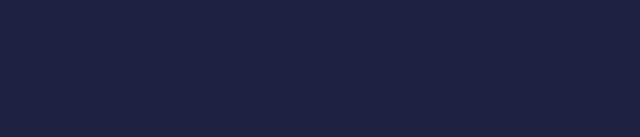
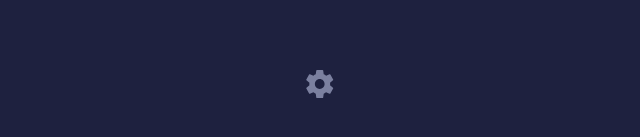
Before and after one commit to GIGAKLIBADZE/pomodoro-app, a React (Vite) app: page /pomodoro in a window 1280 px wide. Shown: the part 533-670 px from the top of the page, without its empty margins (320-960 px from the left). Built offline with nearby package versions, Linux system fonts and the light colour scheme.

Commit message:
add settings icon

```diff
--- /dev/null
+++ b/src/components/SeettingsImage.tsx
@@ -0,0 +1,13 @@
+import SettingsIcon from "/images/icon-settings.svg";
+
+const SettingsImage: React.FC = () => {
+  return (
+    <img
+      src={SettingsIcon}
+      alt="Settings"
+      className="mt-[7.9rem] m-auto pb-[4.8rem]"
+    />
+  );
+};
+
+export default SettingsImage;
--- a/src/pages/pomodoro.tsx
+++ b/src/pages/pomodoro.tsx
@@ -1,12 +1,14 @@
 import React from "react";
 import HeaderAndMenu from "../components/HeaderAndMenu";
 import ShowTimer from "../components/ShowTimer";
+import SettingsImage from "../components/SeettingsImage";
 
 const Pomodoro: React.FC = () => {
   return (
-    <div className="w-full h-screen bg-[#1e213f]">
+    <div className="w-full min-h-screen bg-[#1e213f]">
       <HeaderAndMenu />
       <ShowTimer />
+      <SettingsImage />
     </div>
   );
 };
```
